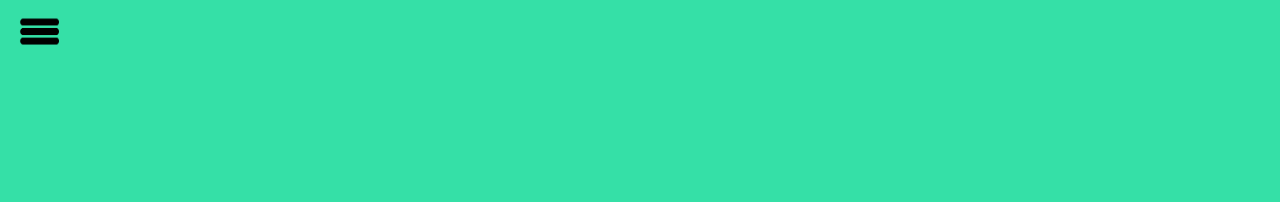
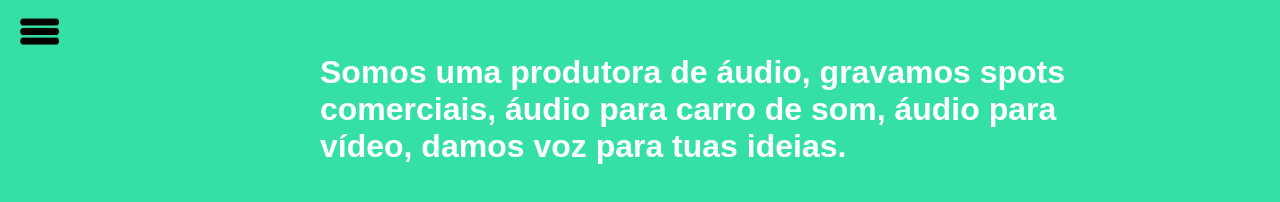
Before and after one commit to LucasMelloRadio/estudiopop, a plain HTML site: page html/sobre.html in a window 1280 px wide. Drawn offline with Linux system fonts and the light colour scheme.

Commit message:
Audio adicionado

```diff
--- a/estilo.css
+++ b/estilo.css
@@ -66,11 +66,14 @@ label {
     z-index: 1;
 }
 
-/*
+.sobre {
+    font-family: Arial, Helvetica, sans-serif;
+    margin-right: 15%;
+    margin-left:25%;
+    color: #ffffff;
+}
+
 .audio1 {
+    margin-left: 50%;
     display: block;
-    margin-top: 3%;
-    margin-left: 40%;
-    z-index: 1;
 }
-//*
--- a/html/sobre.html
+++ b/html/sobre.html
@@ -21,6 +21,11 @@
         </ul>
     </nav>
 
+    <div class="sobre">
+        <br><br><br>
+        <h1>Somos uma produtora de áudio, gravamos spots comerciais, áudio para carro de som, áudio para vídeo, damos voz para tuas ideias. </h1>
+    </div>
+
 
 
 
```
Also changed, not shown: html/demo.html (+4 -2 lines).
